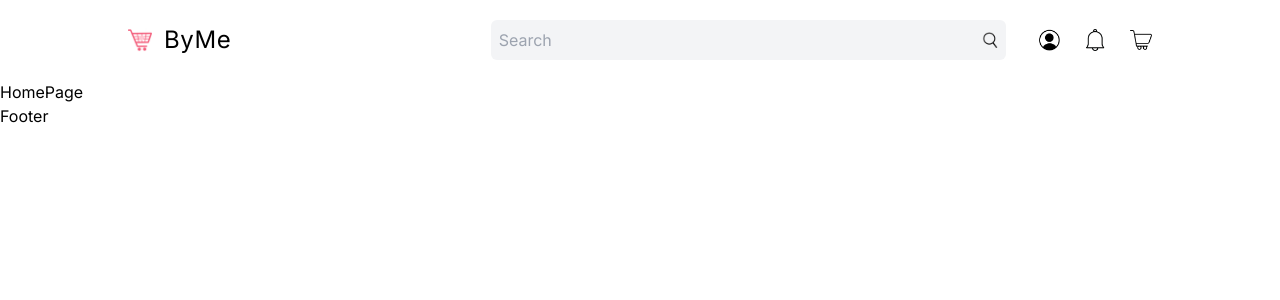
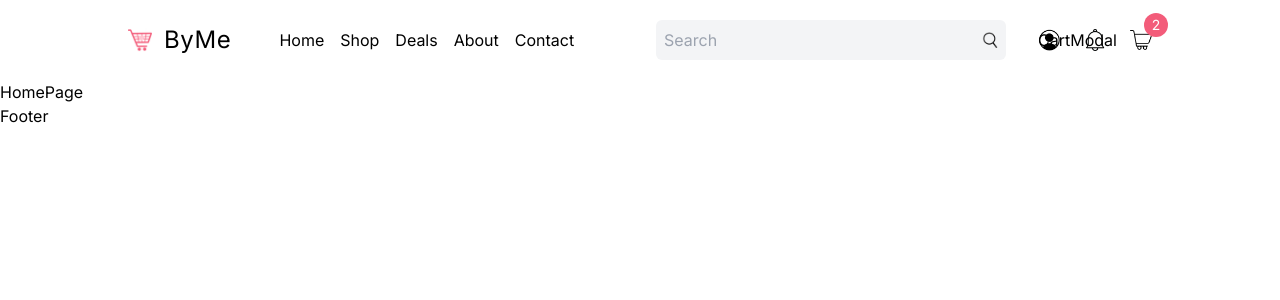
Before and after one commit to Rauf-pro/next-ecommerce-full, a Next.js app: page / in a window 1280 px wide. Both pictures are taken after a click on the picture 1141 px from the left and 40 px from the top of the page. Shown: the top 300 px of the page. Built offline with nearby package versions, Linux system fonts and the light colour scheme.

Commit message:
add: naclinks for bigger screens

```diff
--- /dev/null
+++ b/src/components/CartModal.tsx
@@ -0,0 +1,9 @@
+"use client";
+
+const CartModal = () => {
+  return (
+    <div className="absolute ">CartModal</div>
+  )
+}
+
+export default CartModal
--- a/src/components/NavIcons.tsx
+++ b/src/components/NavIcons.tsx
@@ -4,6 +4,7 @@ import Image from "next/image";
 import Link from "next/link";
 import { useRouter } from "next/navigation";
 import { useState } from "react";
+import CartModal from "./CartModal";
 
 const NavIcons = () => {
   const [isProfileOpen, setIsProfileOpen] = useState(false);
@@ -44,15 +45,17 @@ const NavIcons = () => {
         height={22}
         className="cursor-pointer"
       />
+      <div className="relative cursor-pointer">
         <Image
           src={"/cart.png"}
           alt=""
           width={22}
           height={22}
-        className="cursor-pointer"
-        onClick={()=> setIsCartOpen((prev) => !prev)}
+          onClick={() => setIsCartOpen((prev) => !prev)}
         />
-
+        <div className="absolute -top-4 -right-4 w-6 h-6 bg-[#F35C7A] rounded-full text-white text-sm flex items-center justify-center">2</div>
+      </div>
+      {isCartOpen && <CartModal />}
     </div>
   );
 };
--- a/src/components/Navbar.tsx
+++ b/src/components/Navbar.tsx
@@ -17,14 +17,21 @@ const Navbar = () => {
       {/* BIGGER SCREENS */}
       <div className="hidden md:flex items-center justify-between gap-8 h-full">
         {/* LEFT */}
-        <div className="w-1/3">
+        <div className="w-1/3 xl:w-1/2 flex items-center gap-12">
           <Link href={"/"} className="flex items-center gap-3">
             <Image src={"/logo.png"} alt="" width={24} height={24} />
             <div className="text-2xl tracking-wide ">ByMe</div>
           </Link>
+          <div className="hidden xl:flex gap-4">
+            <Link href={"/"}>Home</Link>
+            <Link href={"/"}>Shop</Link>
+            <Link href={"/"}>Deals</Link>
+            <Link href={"/"}>About</Link>
+            <Link href={"/"}>Contact</Link>
+          </div>
         </div>
         {/* RIGHT */}
-        <div className="w-2/3 flex items-center justify-between gap-8">
+        <div className="w-2/3 xl:w-1/2 flex items-center justify-between gap-8">
           <SearchBar />
           <NavIcons />
         </div>
```
Lines whose indentation alone changed are shown as unchanged.
